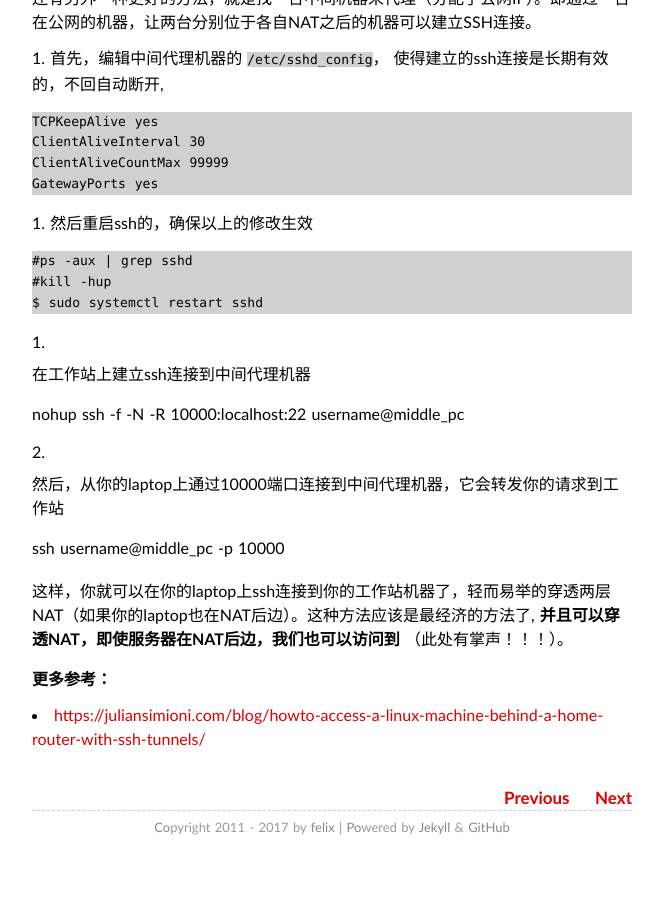
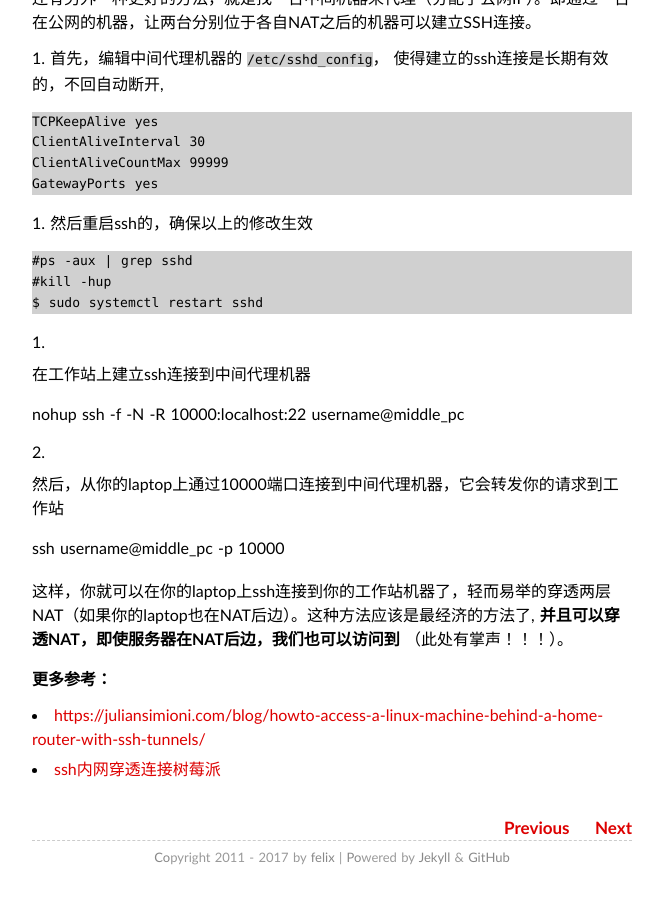
Before and after one commit to hezila/hezila.github.io, a Jekyll site: the page built from _posts/2017-01-05-ssh-nat.md, in a window 1280 px wide and 900 px high, scrolled down 1615 px. Shown: the whole window, without its empty margins (308-971 px from the left). Built offline with Jekyll 4.4.1, drawn with Linux system fonts in a browser that asks for light colours; some web fonts are replaced; comment, search, counter and statistics services are not loaded; before the commit the page ends 2485 px from its top, so only the background shows below that.

Commit message:
update ssh nat

```diff
--- a/_posts/2017-01-05-ssh-nat.md
+++ b/_posts/2017-01-05-ssh-nat.md
@@ -87,3 +87,4 @@ $ sudo systemctl restart sshd
 **更多参考：**
 
 - [https://juliansimioni.com/blog/howto-access-a-linux-machine-behind-a-home-router-with-ssh-tunnels/](https://juliansimioni.com/blog/howto-access-a-linux-machine-behind-a-home-router-with-ssh-tunnels/)
+- [ssh内网穿透连接树莓派](https://github.com/ma6174/blog/issues/7)
```
